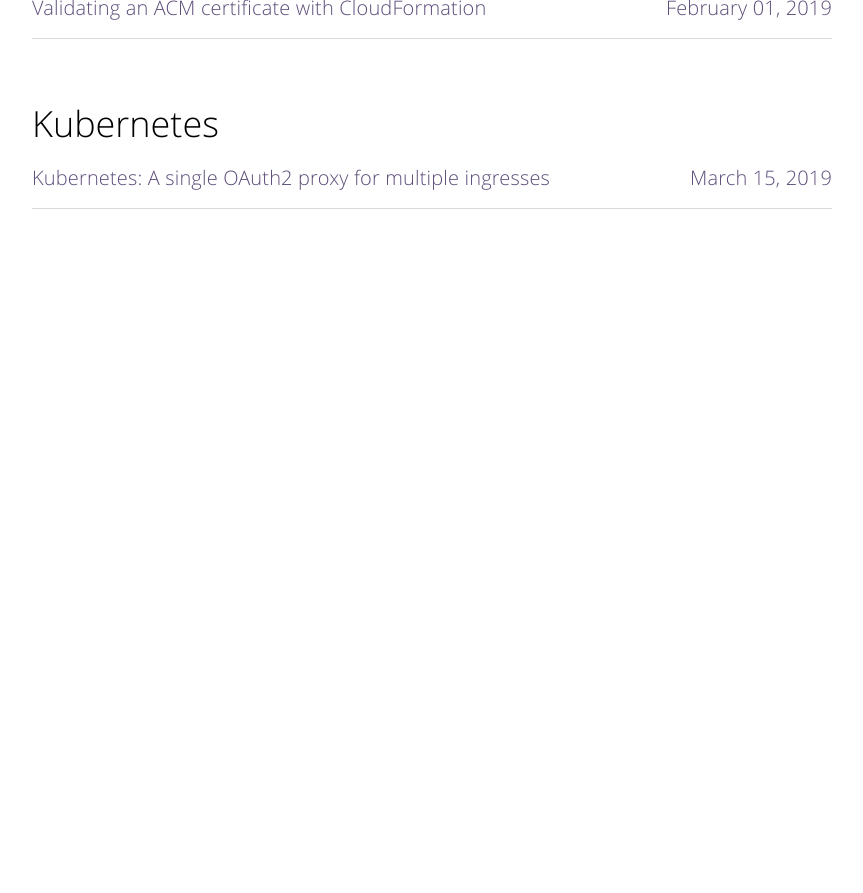
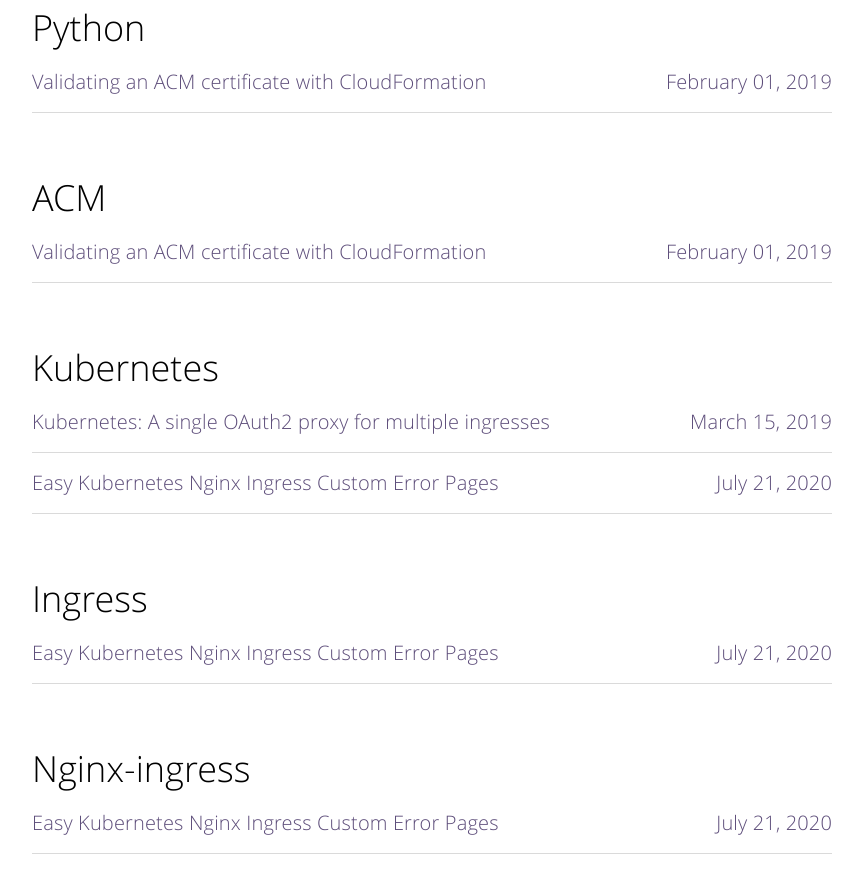
Before and after one commit to callum-p/callumpember.com, a Jekyll site: the page built from tags.html, in a window 1280 px wide and 900 px high, scrolled down 4790 px. Shown: the top 893 px of the window, without its empty margins (208-1071 px from the left). Built offline with Jekyll 4.4.1, drawn with Linux system fonts in a browser that asks for light colours; before the commit the page ends 5045 px from its top, so only the background shows below that.

Commit message:
Add deploy.sh and new post

````diff
--- a/_includes/footer.html
+++ b/_includes/footer.html
@@ -1,6 +1,7 @@
 <footer>
 
 	<p>Made with <span id="heart">💚</span></p>
+	<p>As an Amazon Associate I earn from qualifying purchases.</p>
 
 </footer>
 <script>
--- a/_includes/header-post.html
+++ b/_includes/header-post.html
@@ -1,3 +1,11 @@
+<section class="post">
+  <center>
+  	<iframe style="width:120px;height:240px;" marginwidth="0" marginheight="0" scrolling="no" frameborder="0" src="//ws-na.amazon-adsystem.com/widgets/q?ServiceVersion=20070822&OneJS=1&Operation=GetAdHtml&MarketPlace=US&source=ss&ref=as_ss_li_til&ad_type=product_link&tracking_id=dealfindr03-20&marketplace=amazon&region=US&placement=0134277554&asins=0134277554&linkId=be2742042f887c4905a4ee41ff6e69d4&show_border=true&link_opens_in_new_window=true"></iframe>
+  	<iframe style="width:120px;height:240px;" marginwidth="0" marginheight="0" scrolling="no" frameborder="0" src="//ws-na.amazon-adsystem.com/widgets/q?ServiceVersion=20070822&OneJS=1&Operation=GetAdHtml&MarketPlace=US&source=ss&ref=as_ss_li_til&ad_type=product_link&tracking_id=dealfindr03-20&marketplace=amazon&region=US&placement=B0761YB4HP&asins=B0761YB4HP&linkId=441f1fe68feabe89c93690e885066246&show_border=true&link_opens_in_new_window=true"></iframe>
+  	<iframe style="width:120px;height:240px;" marginwidth="0" marginheight="0" scrolling="no" frameborder="0" src="//ws-na.amazon-adsystem.com/widgets/q?ServiceVersion=20070822&OneJS=1&Operation=GetAdHtml&MarketPlace=US&source=ss&ref=as_ss_li_til&ad_type=product_link&tracking_id=dealfindr03-20&marketplace=amazon&region=US&placement=B079VKD1CN&asins=B079VKD1CN&linkId=4b9df6b0593e574d1c80293ce05e0926&show_border=true&link_opens_in_new_window=true"></iframe>
+  </center>
+</section>
+
 <header class="header-post">
    	<p>λ</p>
     {% include menu-search.html %}
--- /dev/null
+++ b/_posts/2020-07-21-Easy-Kubernetes-Nginx-Ingress-Custom-Error-Pages.md
@@ -0,0 +1,37 @@
+---
+layout: post
+title:  "Easy Kubernetes Nginx Ingress Custom Error Pages"
+image: ''
+date: 2020-07-21 14:03:00
+tags:
+- Kubernetes
+- Ingress
+- Nginx-ingress
+description: 'The easiest way to setup custom error pages for Nginx ingress on Kubernetes'
+categories:
+- Kubernetes
+- Ingress
+---
+
+I recently encountered a problem where my Kubernetes resources weren't showing the same outage page as my regular EC2 resources. I realized this was because of ingress-nginx.
+
+There are a few solutions out there suggesting deploying a docker container to show the error page required, but that was overkill for me.
+
+I've found that the easiest way to create a custom error page, is by adding something similar to the below to your ingress object:
+
+```yaml
+---
+  apiVersion: v1
+  items:
+  - apiVersion: extensions/v1beta1
+    kind: Ingress
+    metadata:
+      annotations:
+        nginx.ingress.kubernetes.io/server-snippet: |
+          location @custom_503 {
+            return 503 "<html> <head> <meta http-equiv='Content-Type' content='text/html; charset=UTF-8'> <style>...</style> </head> <body> <div class='container'> <div class='content'> <div class='title'> We apologise for the inconvenience. </div><div class='title'> Please try again in 10 minutes. </div><div> <p> We work hard to make xx the world's best xx software. Occasionally, downtime is required to deliver new features and improvements to you. </p></div></div></div></body></html>";
+          }
+          error_page 503 @custom_503;
+```
+
+![Custom 503](/assets/attachments/custom503.png)
````
Also changed, not shown: assets/attachments/custom503.png (added), 1 other file.
